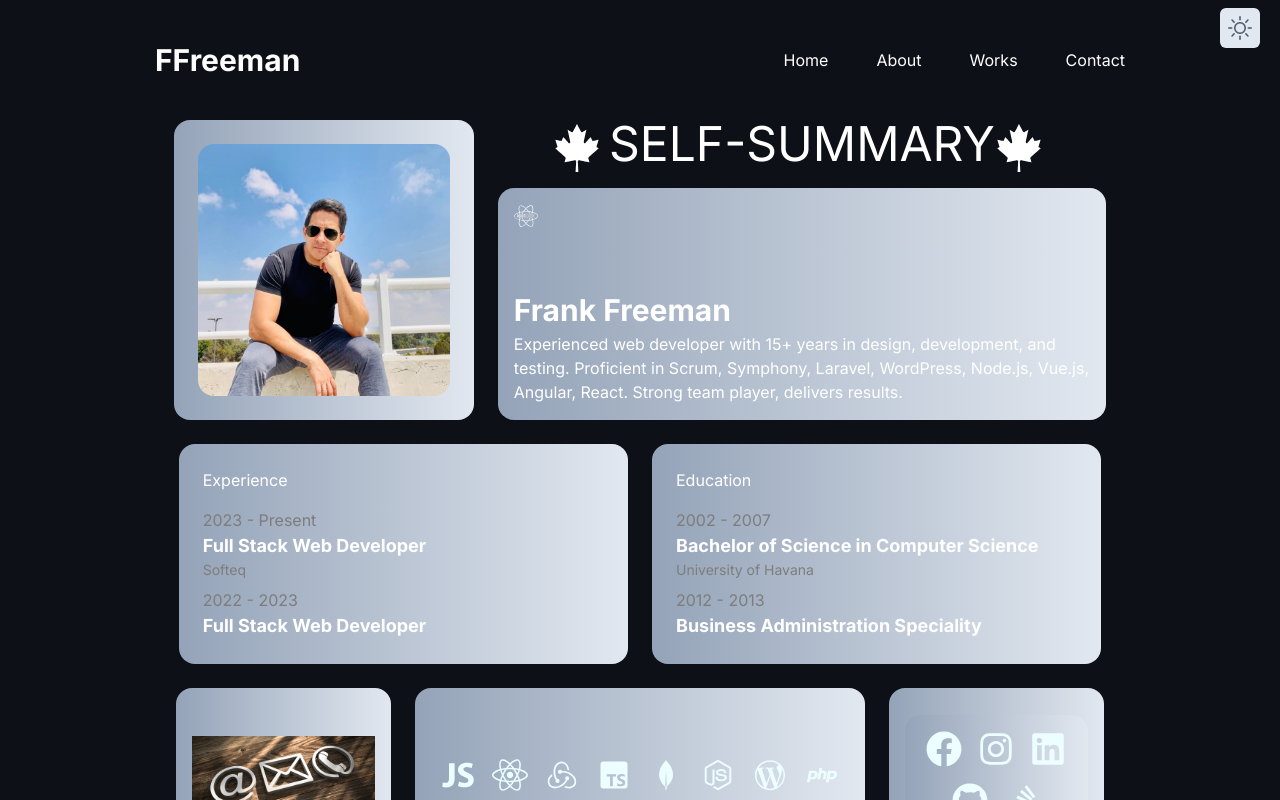
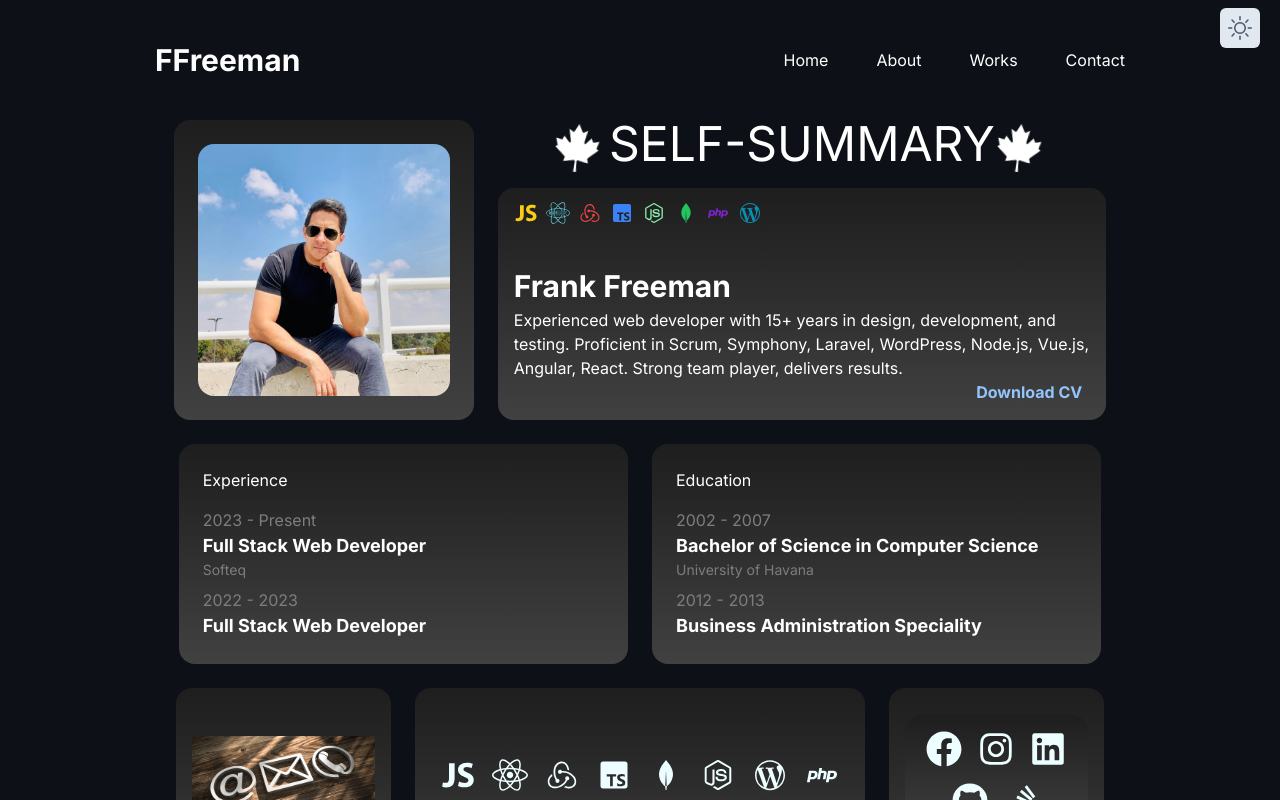
Before and after one commit to figuitiko/portfolio-next, a Next.js app: page /about in a window 1280 px wide. Shown: the top 800 px of the page. Built offline with nearby package versions, Linux system fonts and the light colour scheme.

Commit message:
Fixing dark mode

```diff
--- a/src/app/about/page.js
+++ b/src/app/about/page.js
@@ -4,7 +4,7 @@ import aboutConfig from '@/config/about'
 
 const About = () => {
   return (
-    <GridWrapper arrOfShapes={aboutConfig} classCustom='wrapper-home overflow-x-hidden animate-in fade-in duration-1000 animate-twice ease-in' />
+    <GridWrapper arrOfShapes={aboutConfig} classCustom='wrapper-home overflow-x-hidden animate-in fade-in duration-500 animate-twice ease-in' />
   )
 }
 
--- a/src/app/globals.css
+++ b/src/app/globals.css
@@ -43,9 +43,9 @@ body {
     justify-content: center;
     min-height:  100vh;
 }
-.gradient-shape{
+/* .gradient-shape{
   background-image: linear-gradient(to bottom, #1f1e1e, #272626, #302f2f, #393838, #424141);
-}
+} */
 .wrapper-home{
   @apply  min-w-[260px]  max-w-sm md:max-w-none md:w-[1000px] h-[100%] gap-6 items-center justify-center px-8;
 }
@@ -130,3 +130,10 @@ body {
 .wrapper-home-projects-right {
   @apply  w-full md:w-[65%]  p-6;
 }
+.gradient-light {
+  @apply  bg-gradient-to-r from-slate-100 to-slate-50;
+}
+
+/* .gradient-shape {
+  @apply  bg-gradient-to-r from-black via-slate-900 to-neutral-800;
+} */
--- a/src/app/page.js
+++ b/src/app/page.js
@@ -4,6 +4,6 @@ import homeConfig from '@/config/home'
 export default function Home () {
   const { section1 } = homeConfig
   return (
-      <GridWrapper arrOfShapes={section1} classCustom='wrapper-home overflow-x-hidden animate-in fade-in duration-1000 animate-twice ease-in  custom-scrollbar' />
+      <GridWrapper arrOfShapes={section1} classCustom='wrapper-home overflow-x-hidden animate-in fade-in duration-500 animate-twice ease-in  custom-scrollbar' />
   )
 }
--- a/src/app/projects/page.js
+++ b/src/app/projects/page.js
@@ -4,8 +4,8 @@ import { lefSide, rightSide } from '@/config/projects'
 
 const Projects = () => {
   return (
-    <div className='flex flex-wrap gap-1 wrapper-home  overflow-y-scroll max-h-[800px] custom-scrollbar overflow-x-hidden animate-in fade-in duration-1000 animate-twice ease-in '>
-      <GridWrapper classCustom='wrapper-home wrapper-home-projects-left    ' arrOfShapes={lefSide} />
+    <div className='flex flex-wrap gap-1 wrapper-home  overflow-y-scroll max-h-[800px] custom-scrollbar overflow-x-hidden animate-in fade-in duration-500 animate-twice ease-in '>
+      <GridWrapper classCustom='wrapper-home wrapper-home-projects-left' arrOfShapes={lefSide} />
       <GridWrapper classCustom='wrapper-home wrapper-home-projects-right ' arrOfShapes={rightSide} heading={'All Projects'} />
     </div>
   )
--- a/src/components/about/ExperienceItem.jsx
+++ b/src/components/about/ExperienceItem.jsx
@@ -5,7 +5,7 @@ const ExperienceItem = ({ experience }) => {
   return (
     <div className='flex flex-col'>
       <span className='text-[#7d7d7d]'>{years}</span>
-      <h3 className='text-lg font-bold'>{title}</h3>
+      <h3 className='text-lg font-bold dark:text-blue-600'>{title}</h3>
       <p className='text-smaller'>{subTitle}</p>
     </div>
   )
--- a/src/components/about/SummaryAbout.jsx
+++ b/src/components/about/SummaryAbout.jsx
@@ -1,21 +1,35 @@
 import React from 'react'
 import { FaCanadianMapleLeaf, FaReacteurope } from 'react-icons/fa'
+import { IoLogoJavascript } from 'react-icons/io'
+import { BiLogoMongodb, BiLogoNodejs, BiLogoWordpress, BiLogoRedux, BiLogoTypescript, BiLogoPhp } from 'react-icons/bi'
 import CommonShape from '../share/CommonShape'
 
 const SummaryAbout = () => {
   return (
     <div className='w-full md:w-[65%] flex flex-col h-full md:h-[300px] justify-start gap-4'>
-      <h2 className=' text-xl md:text-5xl uppercase w-full text-center dark:text-slate-500 animate-in fade-in duration-1000 animate-twice ease-in'>
-        <FaCanadianMapleLeaf className='inline-block mr-2'/>
+      <h2 className=' text-xl md:text-5xl uppercase w-full text-center dark:text-black animate-in fade-in duration-1000 animate-twice ease-in'>
+        <FaCanadianMapleLeaf className='inline-block mr-2 dark:text-blue-600 animate-in spin-in-6 repeat-infinite duration-700 '/>
         Self-summary
-        <FaCanadianMapleLeaf className='inline-block mr-2'/>
+        <FaCanadianMapleLeaf className='inline-block mr-2 dark:text-blue-600 animate-in spin-in-6 repeat-infinite duration-700'/>
       </h2>
       <CommonShape classCustom={'w-full h-full md:h-[80%] flex-col justify-end'}>
-      <FaReacteurope className='text-2xl text-center  mb-auto'/>
+        <div className='flex gap-2 mb-auto'>
+          <IoLogoJavascript className='text-2xl text-center  text-yellow-400 animate-bounce running' />
+          <FaReacteurope className='text-2xl text-center  text-cyan-300 animate-bounce running' />
+          <BiLogoRedux className='text-2xl text-center  text-red-500 animate-bounce running' />
+          <BiLogoTypescript className='text-2xl text-center  text-blue-500 animate-bounce running' />
+          <BiLogoNodejs className='text-2xl text-center  text-green-300 animate-bounce running' />
+          <BiLogoMongodb className='text-2xl text-center  text-green-500 animate-bounce running' />
+          <BiLogoPhp className='text-2xl text-center  text-purple-700 animate-bounce running' />
+          <BiLogoWordpress className='text-2xl text-center  text-cyan-600 animate-bounce running' />
+        </div>
         <h3 className='text-3xl font-bold'>Frank Freeman</h3>
         <p>
         Experienced web developer with 15+ years in design, development, and testing. Proficient in Scrum,
-        Symphony, Laravel, WordPress, Node.js, Vue.js, Angular, React. Strong team player, delivers results.
+        Symphony, Laravel, WordPress, Node.js, Vue.js, Angular, React. Strong team player, delivers results.<br/>
+        <a className='text-right flex justify-end w-full text-blue-300 font-bold dark:text-blue-600' href='/docs/frank_Renato_freeman_Lopez_-_Web_Developer.pdf' target='_blank'>
+          <span className='mr-2 '>Download CV</span>
+        </a>
         </p>
       </CommonShape>
     </div>
--- a/src/components/home/PictureWrapper.jsx
+++ b/src/components/home/PictureWrapper.jsx
@@ -5,7 +5,7 @@ const PictureWrapper = () => {
   return (
     <>
     <picture className='flex justify-center w-1/2 h-full aspect-w-1 aspect-h-1 overflow-hidden'>
-      <Image src="/images/perfil2.jpeg" alt="hero" width={220} height={220} className='rounded-tl-lg rounded-br-lg object-cover' />
+      <Image src="/images/perfil2.jpeg" alt="hero" width={220} height={220} className='rounded-tl-lg rounded-br-lg object-cover' priority={true} />
     </picture>
     <div className='flex flex-col w-1/2'>
       <span className='text-over-heading'>
--- a/src/components/home/SocialInfoWrapper.jsx
+++ b/src/components/home/SocialInfoWrapper.jsx
@@ -1,31 +1,29 @@
 'use client'
 
-import { useTheme } from 'next-themes'
 import FlexWrapper from '../share/FlexWrapper'
 import FooterBoxInfo from './FooterBoxInfo'
 import MainBoxInfo from './MainBoxInfo'
 import { FaFacebook, FaInstagram, FaLinkedin, FaGithub, FaStackOverflow } from 'react-icons/fa'
 
 const SocialInfoWrapper = () => {
-  const { theme } = useTheme()
   return (
     <FlexWrapper >
       <MainBoxInfo>
-        <div className={`flex flex-wrap justify-center items-center gap-4 p-4 rounded-2xl  border-cyan-50 border-opacity-5 ${(theme === 'light' || !theme) ? 'gradient-shape' : 'bg-gradient-to-r from-slate-400 to-slate-200'}  `}>
+        <div className={'flex flex-wrap justify-center items-center gap-4 p-4 rounded-2xl  border-cyan-50 border-opacity-5  bg-[linear-gradient(to_bottom,#1f1e1e,#272626,#302f2f,#393838,#424141)] dark:bg-[linear-gradient(to_bottom,#f6f6f6,#f3f5f6,#eef4f4,#ecf2ef,#eef0e9)]'}>
           <a href='https://www.facebook.com/frankrenato.freeman.5' target='_blank' rel='noreferrer'>
-            <FaFacebook className='text-4xl text-cyan-50 dark:text-slate-700' />
+            <FaFacebook className='text-4xl text-cyan-50 dark:text-blue-600' />
           </a>
           <a href='https://www.instagram.com/ffreeman07/' target='_blank' rel='noreferrer'>
-            <FaInstagram className='text-4xl text-cyan-50 dark:text-slate-700' />
+            <FaInstagram className='text-4xl text-cyan-50 dark:text-blue-600' />
           </a>
           <a href='https://www.linkedin.com/in/frank-renato-freeman-lopez-32840b60/' target='_blank' rel='noreferrer'>
-            <FaLinkedin className='text-4xl text-cyan-50 dark:text-slate-700' />
+            <FaLinkedin className='text-4xl text-cyan-50 dark:text-blue-600' />
           </a>
           <a href='https://github.com/figuitiko' target='_blank' rel='noreferrer'>
-            <FaGithub className='text-4xl text-cyan-50 dark:text-slate-700' />
+            <FaGithub className='text-4xl text-cyan-50 dark:text-blue-600' />
           </a>
           <a href='https://stackoverflow.com/users/5909450/figuitiko' target='_blank' rel='noreferrer'>
-            <FaStackOverflow className='text-4xl text-cyan-50 dark:text-slate-700' />
+            <FaStackOverflow className='text-4xl text-cyan-50 dark:text-blue-600' />
           </a>
         </div>
       </MainBoxInfo>
--- a/src/components/share/CommonShape.jsx
+++ b/src/components/share/CommonShape.jsx
@@ -1,11 +1,8 @@
 'use client'
 
-import { useTheme } from 'next-themes'
-
 const CommonShape = ({ children, classCustom }) => {
-  const { theme } = useTheme()
   return (
-    <div className={`flex ${(theme === 'light' || !theme) ? 'gradient-shape' : 'bg-gradient-to-r from-slate-400 to-slate-200'}  hover:scale-105 ease-in-out duration-300 rounded-2xl w-[100px] h-[100px] p-4 gap-1 dark:text-slate-700   ${classCustom}`} >
+    <div className={`flex  bg-[linear-gradient(to_bottom,#1f1e1e,#272626,#302f2f,#393838,#424141)] dark:bg-[linear-gradient(to_right,#f6f6f6,#f5f7f8,#f3f8f9,#f3f9f6,#f7f9f2)] hover:scale-105 ease-in-out duration-300 rounded-2xl w-[100px] h-[100px] p-4 gap-1 dark:text-slate-700   ${classCustom}`} >
       {children}
     </div>
   )
```
Also changed, not shown: src/components/home/ServicesWrapperInfo.jsx (+8 -8 lines), tailwind.config.js (+10 -1 lines), 1 other file (tests, documents, lock files or other folders).
